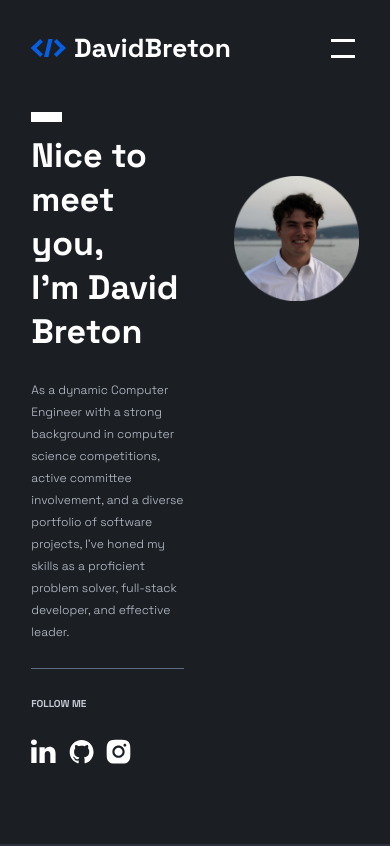
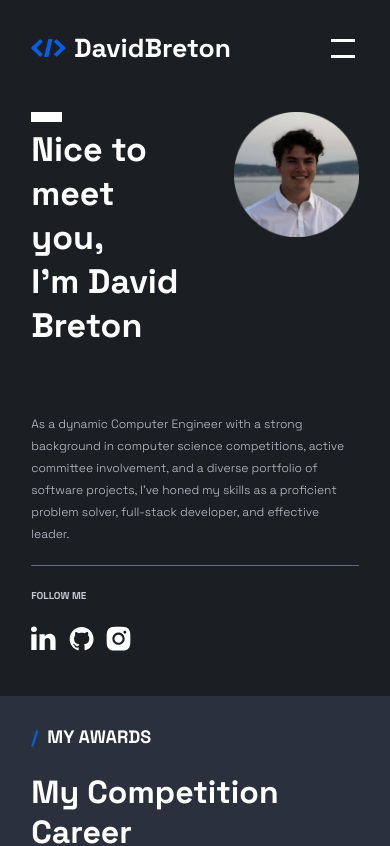
Before and after one commit to dbreton333/david.breton.web, a Next.js app: page / in a window 390 px wide. Shown: the top 846 px of the page. Built offline with nearby package versions, Linux system fonts and the light colour scheme.

Commit message:
corrected smaller screen intro

```diff
--- a/src/app/components/home_sections/IntroductionSection.module.css
+++ b/src/app/components/home_sections/IntroductionSection.module.css
@@ -1,10 +1,19 @@
 .content {
+    display: flex;
+    flex-direction: column;
+    align-items: flex-start;
+    justify-content: space-between;
+    width: 100%;
+    height: calc(100vh - 96px);
+}
+
+.top_section {
     display: flex;
     flex-direction: row;
     align-items: flex-start;
     justify-content: space-between;
     width: 100%;
-    height: calc(100vh - 96px);
+    height: 100%
 }
 
 .right_content {
@@ -16,7 +25,19 @@
     width: 45%;
     height: 100%;
     margin-left: 50px;
-    padding-bottom: 80px;
+    padding-bottom: 5%;
+}
+
+.left_content {
+    display: flex;
+    flex-direction: column;
+    align-items: flex-start;
+    justify-content: space-between;
+    padding-top: 5%;
+    width: 55%;
+    height: 100%;
+    padding-bottom: 5%;
+    max-width: 1400px;
 }
 
 
@@ -27,15 +48,13 @@
     max-width: 900px;
 }
 
-.left_content {
+.information {
     display: flex;
     flex-direction: column;
     align-items: flex-start;
     justify-content: space-between;
-    padding-top: 5%;
-    width: 55%;
+    width: 100%;
     height: 100%;
-    padding-bottom: 80px;
 }
 
 .title {
@@ -84,6 +103,54 @@
     position: relative;
 }
 
+.bottom_hidden {
+    display: none;
+}
+
+.hidden {
+    display: flex;
+}
+
+
+
+@media screen and (max-width: 900px) {
+
+    .content {
+        display: flex;
+        flex-direction: column;
+        align-items: flex-start;
+        justify-content: flex-start;
+        width: 100%;
+        height: calc(100vh - 96px);
+    }
+
+    .right_content {
+        justify-content: flex-start;
+    }
+
+    .hidden {
+        display: none;
+    }
+
+    .left_content {
+        align-items: flex-start;
+        justify-content: flex-start;
+        max-width: 1400px;
+    }
+
+    .bottom_hidden {
+        display: flex;
+        flex-direction: column;
+        justify-content: flex-start;
+        margin-bottom: 2%;
+        width: 100%;
+        height: 100%;
+    }
+
+
+}
+
+
 
 @keyframes fadeIn {
     from {
@@ -110,19 +177,3 @@
 .hide {
     opacity: 0;
 }
-
-@media screen and (max-width: 900px) {
-
-    .right_content {
-        display: flex;
-        flex-direction: column;
-        align-items: center;
-        justify-content: flex-start;
-        padding-top: 80px;
-        width: 45%;
-        height: 100%;
-        margin-left: 50px;
-        padding-bottom: 80px;
-    }
-
-}
--- a/src/app/components/home_sections/IntroductionSection.tsx
+++ b/src/app/components/home_sections/IntroductionSection.tsx
@@ -34,12 +34,70 @@ const Introduction = () => {
     return (
         <div className={`${styles.content} height_intro`}>
 
+          <div className={styles.top_section}>
             <div className={`${styles.left_content}`}>
                 <div className={styles.section_devider}/>
                 <h1 className={`${styles.title} font-bold h1`}>
                   Nice to meet you, <br/>
                   I&apos;m <span>{myname}</span>
                 </h1>
+
+                <p className={`${showParagraph ? styles.fade_in :styles.hide } ${styles.hidden} ${styles.paragraph} font-light p`}>
+                  As a dynamic Computer Engineer with a strong  background in computer science competitions,
+                  active committee  involvement, and a diverse portfolio of software projects,
+                  I&apos;ve honed my skills as a proficient problem solver, full-stack developer, and
+                  effective leader.
+                </p>
+                {/* <div className={`${showParagraph ? styles.fade_in :styles.hide } ${styles.link_button_frame}`}>
+                  <LinkButton href="/about" text="Learn more about me" textSize='p' arrowSize={20}/>
+                </div> */}
+                <div className={ `${showParagraph ? styles.fade_in :styles.hide } ${styles.hidden} ${styles.devider}`}/>
+                <h1 className={`${showParagraph ? styles.fade_in :styles.hide } ${styles.hidden} ${styles.paragraph} font-bold sub`}>
+                  FOLLOW ME
+                </h1>
+                <div className={` ${showParagraph ? styles.fade_in :styles.hide } ${styles.hidden} ${styles.social_media}`}>
+                    <div className={styles.social_media_icon}>
+                      <Link href="https://www.linkedin.com/in/david-breton-72564417b/">
+                      <Image
+                          src="/icons/linkedin.svg"
+                          alt="LinkedIn"
+                          fill={true}
+                          className={"object-contain"}
+                      />
+                      </Link>
+                    </div>
+                    <div className={styles.social_media_icon}>
+                      <Link href="https://github.com/dbreton333">
+                      <Image
+                          src="/icons/github.svg"
+                          alt="GitHub"
+                          fill={true}
+                          className={"object-contain"}
+                      />
+                      </Link>
+                    </div>
+                    <div className={styles.social_media_icon}>
+                      <Link href="https://www.instagram.com/biscuit_breton/">
+                      <Image
+                          src="/icons/instagram.svg"
+                          alt="Instagram"
+                          fill={true}
+                          className={"object-contain"}
+                      />
+                      </Link>
+                    </div>
+                  </div>
+
+            </div>
+
+            <div className={styles.right_content}>
+              <div className={styles.image_content}>
+                <Image src="/images/my_image.png" alt="David Breton" fill={true}/>
+              </div>
+            </div>
+          </div>
+
+          <div className={styles.bottom_hidden}>
               <p className={`${showParagraph ? styles.fade_in :styles.hide }  ${styles.paragraph} font-light p`}>
                 As a dynamic Computer Engineer with a strong  background in computer science competitions,
                 active committee  involvement, and a diverse portfolio of software projects,
@@ -86,12 +144,6 @@ const Introduction = () => {
                   </div>
                 </div>
             </div>
-
-          <div className={styles.right_content}>
-            <div className={styles.image_content}>
-              <Image src="/images/my_image.png" alt="David Breton" fill={true}/>
-            </div>
-          </div>
         </div>
     );
 }
--- a/src/app/globals.css
+++ b/src/app/globals.css
@@ -61,8 +61,8 @@ a {
 @media (max-width: 700px) {
   /* Small screens */
   .height_intro {
-    min-height: 700px;
-    max-height: 850px;
+    min-height: 500px;
+    max-height: 600px;
   }
 
   .height_outro {
```
Lines whose indentation alone changed are shown as unchanged.
